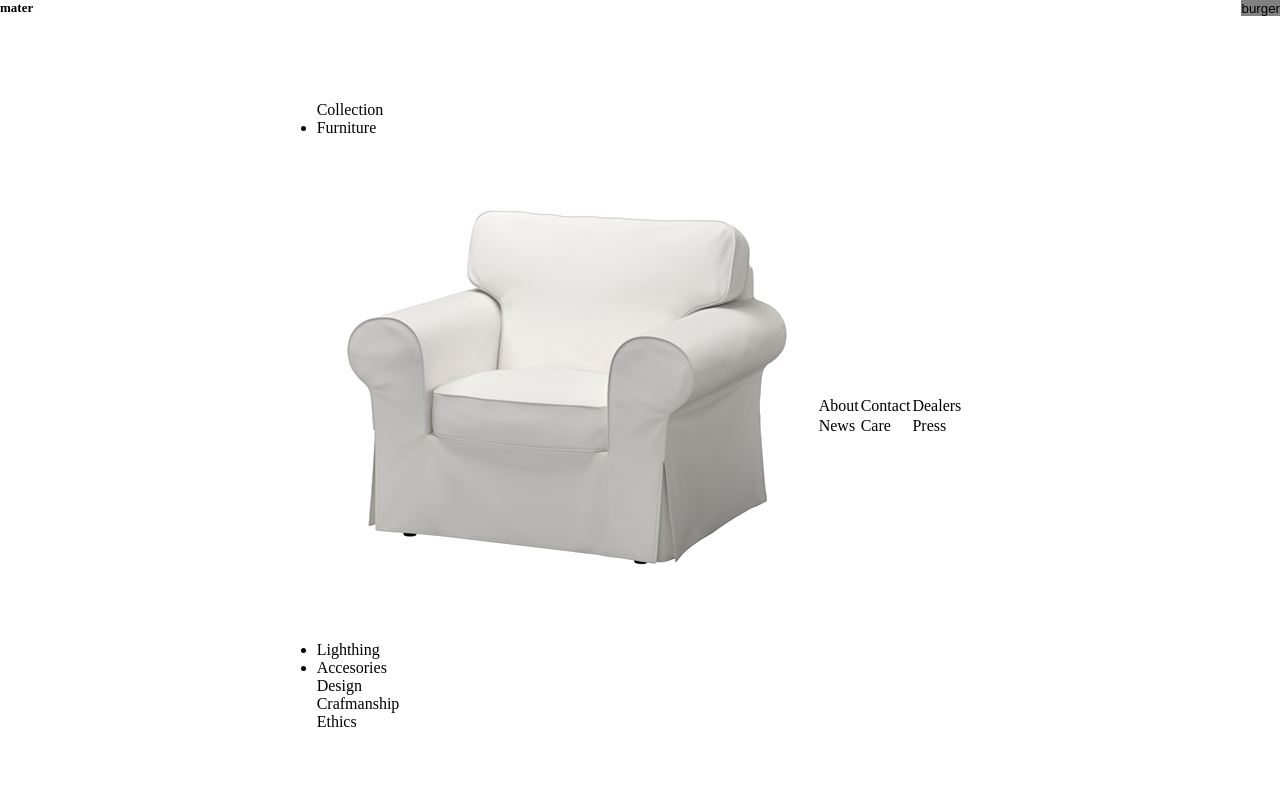
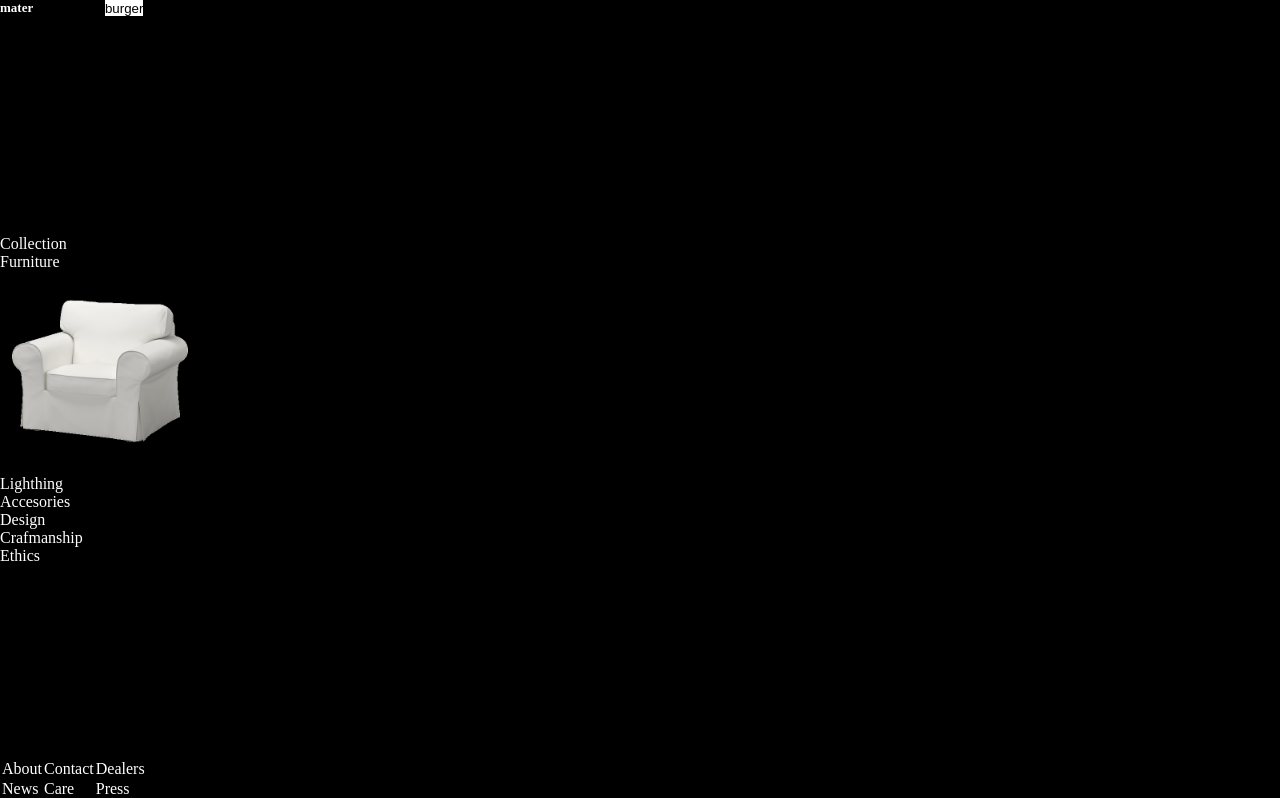
Before and after one commit to EstiBv/Product-sale, a React (Create React App) app: page /#/ in a window 1280 px wide. Shown: the top 798 px of the page. Built offline with nearby package versions, Linux system fonts and the light colour scheme.

Commit message:
menu component, add style first step

```diff
--- a/src/components/Header.js
+++ b/src/components/Header.js
@@ -4,6 +4,7 @@ import "../stylesheets/Header.scss";
 const Header = () => {
   return (
     <header aria-label="header" className="header">
+      <nav className="header__nav-container">
         <h1 className="header__title">mater</h1>
         <button
           type="button"
@@ -12,6 +13,7 @@ const Header = () => {
         >
           burger
         </button>
+      </nav>
     </header>
   );
 };
--- a/src/components/Menu.js
+++ b/src/components/Menu.js
@@ -1,18 +1,26 @@
 import React from "react";
 import images3 from "./images/Sofa-blanco.png";
+import "../stylesheets/Menu.scss";
 
 class Menu extends React.Component {
   render() {
     return (
       <>
-        <div className="slide">
-          <section aria-label="areas list">
-            <ul>
+        <div className="menu-container">
+          <section
+            aria-label="areas list"
+            className="menu-container__list-collapsable"
+          >
+            <ul className="menu-container__list">
               Collection
               <li>
                 Furniture
                 <div>
-                  <img src={images3} alt="sofa blanco individual" />
+                  <img
+                    src={images3}
+                    alt="sofa blanco individual"
+                    className="image3-sofaBlanco"
+                  />
                 </div>
               </li>
               <li>Lighthing</li>
@@ -22,7 +30,7 @@ class Menu extends React.Component {
             <ul>Crafmanship</ul>
             <ul>Ethics</ul>
           </section>
-          <footer>
+          <footer className="menu-container__footer">
             <table>
               <thead>
                 <tr>
--- a/src/index.scss
+++ b/src/index.scss
@@ -3,7 +3,10 @@
   margin: 0;
   padding: 0;
 }
-
+// body {
+//   height: 100vh;
+//   width: 100%;
+// }
 /* html,
 body,
 div,
--- a/src/stylesheets/Header.scss
+++ b/src/stylesheets/Header.scss
@@ -1,12 +1,18 @@
 .header {
-  display: flex;
-  flex-direction: row;
-  justify-content: space-between;
+  position: fixed;
+  color: #ffffff;
+  &__nav-container {
+    display: flex;
+    flex-direction: row;
+    justify-content: space-between;
+  }
   &__title {
     font-size: small;
   }
   &__btn {
+    background-color: #ffffff;
     border-style: none;
-    background-color: gray;
+    position: relative;
+    left: 100%;
   }
 }
--- /dev/null
+++ b/src/stylesheets/Menu.scss
@@ -0,0 +1,18 @@
+.menu-container {
+  height: 100vh;
+  background-color: #000000;
+  color: #ffffff;
+  display: flex;
+  flex-direction: column;
+  justify-content: center;
+  &__list {
+    list-style: none;
+  }
+  &__footer {
+    position: fixed;
+    bottom: 0;
+  }
+}
+.image3-sofaBlanco {
+  height: 200px;
+}
```
Also changed, not shown: 1 other file (tests, documents, lock files or other folders). Lines whose indentation alone changed are shown as unchanged.
